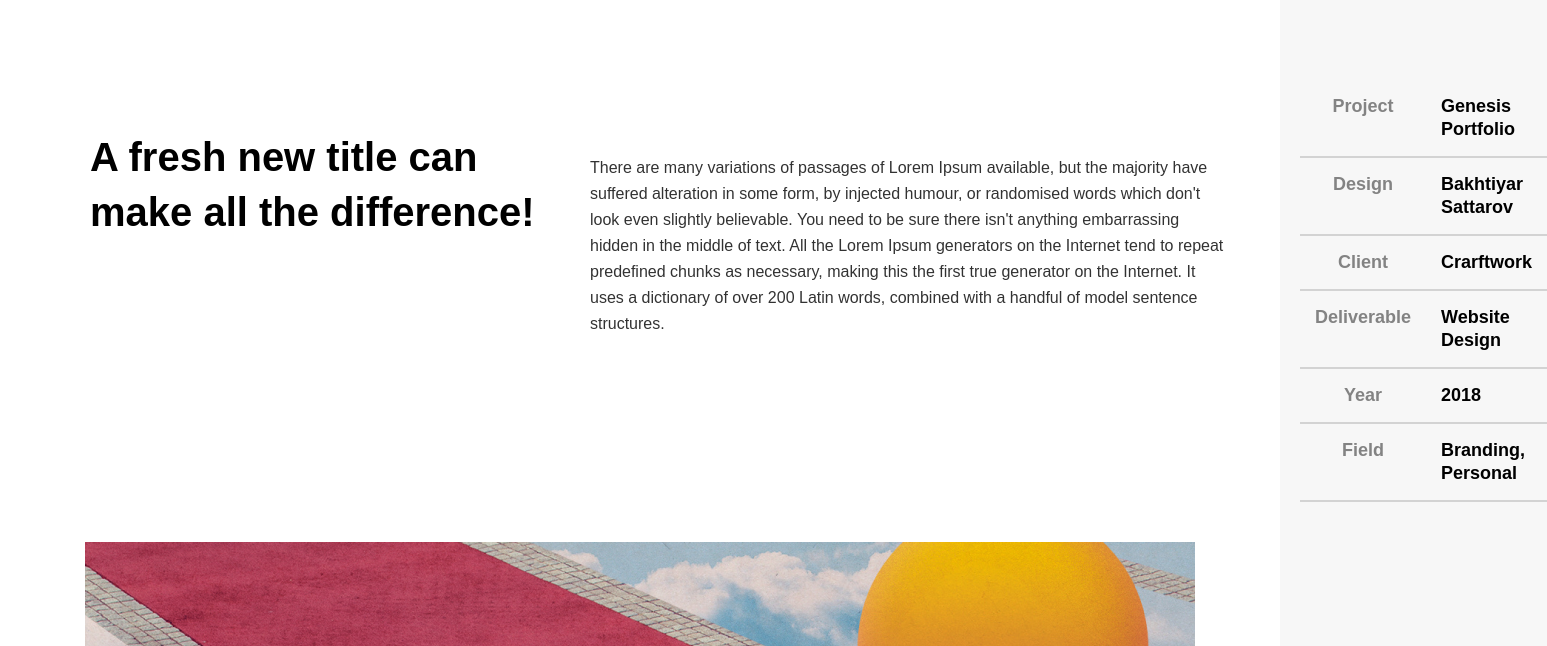
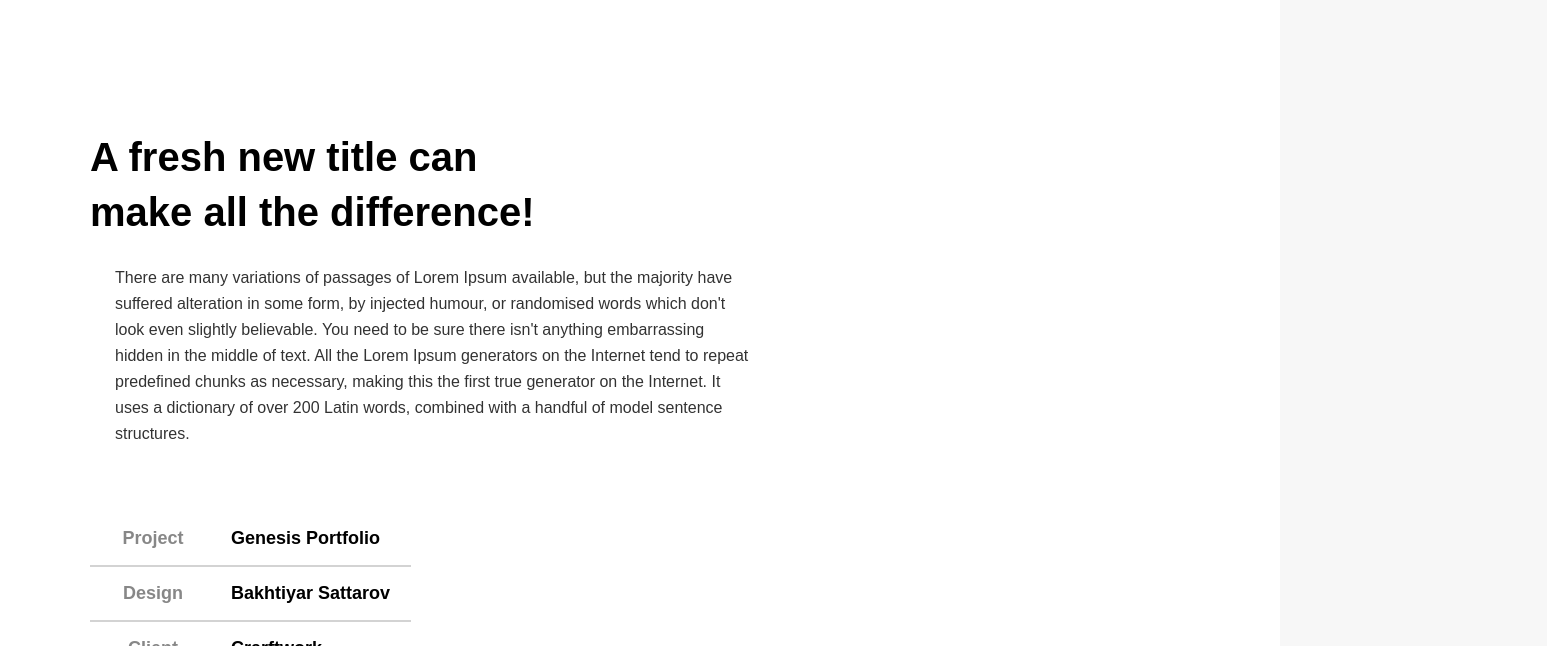
Before and after one commit to car0linb/genesis, a plain HTML site: page Pages/project-detail.html in a window 1280 px wide. Shown: the part 110-756 px from the top of the page, 1547 px wide, since content can reach past the window. Drawn offline with Linux system fonts and the light colour scheme.

Commit message:
adjustments

```diff
--- a/Pages/project-detail.html
+++ b/Pages/project-detail.html
@@ -19,14 +19,13 @@
         </nav>
     </header>
     <main>
-        <section class="project-title">
-            <div class="title-content">
+        <div class="pr">
+            <div class="content">
                     <div class="title">
                         <h1>A fresh new title can make all the difference!</h1>
                         <p>There are many variations of passages of Lorem Ipsum available, but the majority have suffered alteration in some form, by injected humour, or randomised words which don't look even slightly believable.
                             You need to be sure there isn't anything embarrassing hidden in the middle of text. All the Lorem Ipsum generators on the Internet tend to repeat predefined chunks as necessary, making this the first true generator on the Internet.
                             It uses a dictionary of over 200 Latin words, combined with a handful of model sentence structures.</p>
-                </div>
                     <div>
                 <div class="details">
                     <table>
@@ -56,7 +55,10 @@
                         </tr>
                     </table>
                 </div>
-        </section>
+            </div>
+        </div>
+
+
         <section class="projects">
             <div class="p_image">
             <img src="../Images/projects/woman.png" alt="woman">
--- a/Styles/_contact.scss
+++ b/Styles/_contact.scss
@@ -63,8 +63,8 @@
             img{
                 padding: 20px;
                 margin:25px;
-        }
-
 
             }
         }
+
+    }
--- a/Styles/_landing.scss
+++ b/Styles/_landing.scss
@@ -13,11 +13,15 @@
 
     .title_content{
         width: 635px;
-        height: 251px;
+        min-height: 400px;
+        display: flex;
+        flex-direction: column;
+
 
 
         h3{
             color: #4A4FF2;
+            padding:30px;
         }
 
         h1{
@@ -25,6 +29,7 @@
             font-weight: bold;
             font-size: 40px;
             line-height: 60px;
+            padding:30px;
         }
 
         .blue{
--- a/Styles/_project-detail.scss
+++ b/Styles/_project-detail.scss
@@ -1,4 +1,4 @@
-.project-title{
+.pr{
     width: 1400;
     min-height: 400px;
     padding: 20px;
@@ -8,11 +8,12 @@
     // flex-flow: row wrap;
 
 
-    .title-content{
+    .title{
 
         display: flex;
-        flex-direction: row;
-        align-items: flex-start;
+        flex-direction: column;
+        box-sizing: border-box;
+        display: block;
 
 
 
```
Also changed, not shown: Styles/index.css, 1 other file. Lines whose indentation alone changed are shown as unchanged.
